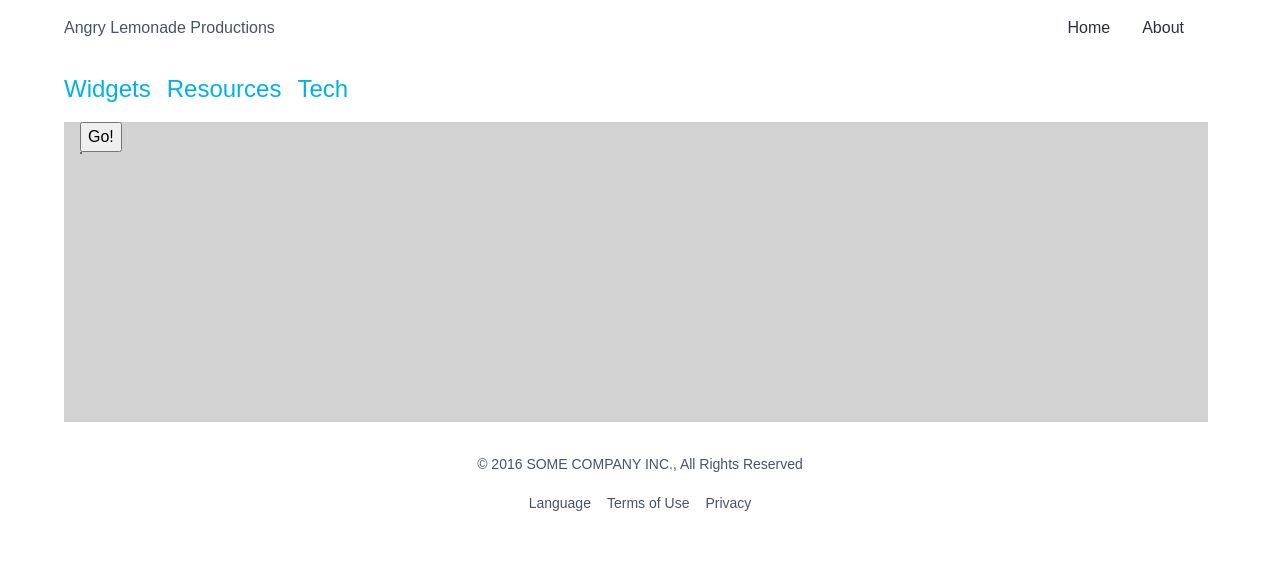
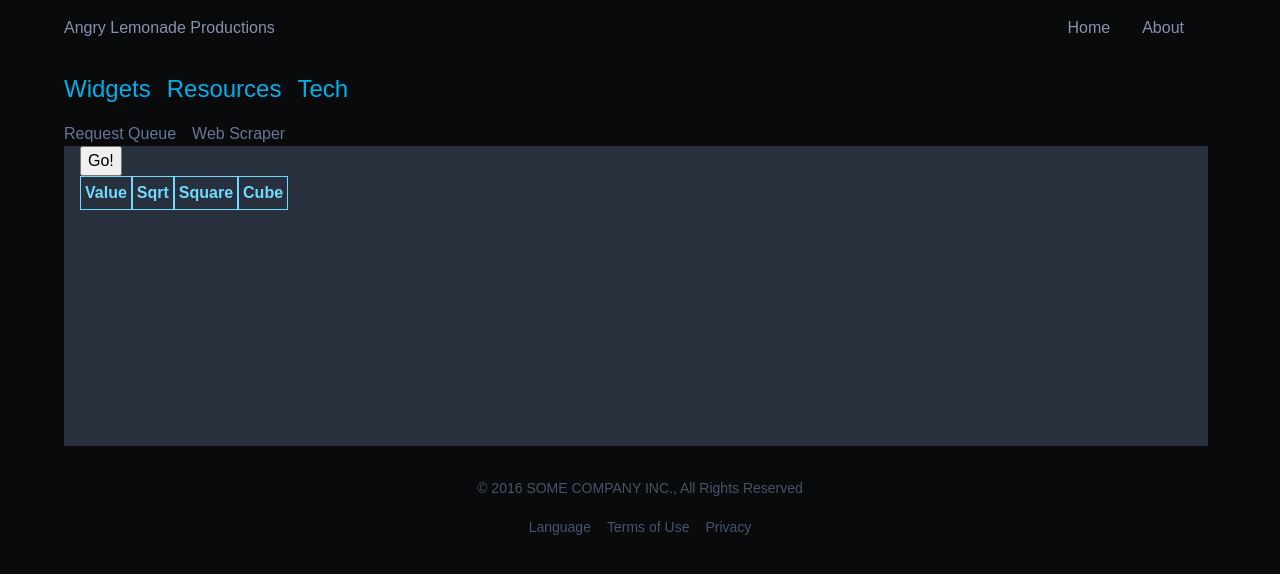
Before and after one commit to joelcaples/jdev-web, an Angular app: page /requestqueue in a window 1280 px wide. Shown: the top 574 px of the page. Built offline with nearby package versions, Linux system fonts and the light colour scheme.

Commit message:
Cleanup on Styles

```diff
--- a/src/app/components/app/app.component.html
+++ b/src/app/components/app/app.component.html
@@ -1,11 +1,11 @@
 <nav class="border-box db dt-l w-100 pa3 ph5-l">
-  <a class="db dtc-l v-mid mid-gray link dim w-100 w-25-l tc tl-l mb2 mb0-l" href="#" title="Home">
+  <a class="db dtc-l v-mid silver link dim w-100 w-25-l tc tl-l mb2 mb0-l" href="#" title="Home">
     <!-- <img src="http://tachyons.io/img/logo.jpg" class="dib w2 h2 br-100" alt="Site Name"> -->
     Angry Lemonade Productions
   </a>
   <div class="db dtc-l v-mid w-100 w-75-l tc tr-l">
-    <a class="link dim dark-gray f6 f5-l dib mr3 mr4-l" href="#" title="Home">Home</a>
-    <a class="link dim dark-gray f6 f5-l dib mr3 mr4-l" href="#" title="About">About</a>
+    <a class="link dim silver f6 f5-l dib mr3 mr4-l" href="#" title="Home">Home</a>
+    <a class="link dim silver f6 f5-l dib mr3 mr4-l" href="#" title="About">About</a>
   </div>
 </nav>
 
@@ -21,9 +21,9 @@
             <a class="link mr3" href="#" (click)="mainMenuItem=MainMenuItemType.Tech" routerLink="/tech">Tech</a>
           </span>
         </h3>
-        <ng-container *ngIf="mainMenuItem==MainMenuItemType.Widgets">
-          <a class="link dim gray f6 f5-ns dib mr3" routerLink="/requestqueue">Web Scraper</a>
-          <a class="link dim gray f6 f5-ns dib mr3" routerLink="/webscraper">Request Queue</a>
+        <ng-container *ngIf="getCurrentRoute()==MainMenuItemType.Widgets">
+          <a class="link dim gray f6 f5-ns dib mr3" routerLink="/requestqueue">Request Queue</a>
+          <a class="link dim gray f6 f5-ns dib mr3" routerLink="/webscraper">Web Scraper</a>
         </ng-container>
       </nav>
 
--- a/src/app/components/app/app.component.ts
+++ b/src/app/components/app/app.component.ts
@@ -1,5 +1,6 @@
 import { Component } from '@angular/core';
 import { MainMenuItemType } from 'src/app/shared/enums/entities.enum';
+import { ActivatedRoute, Route, Router } from '@angular/router';
 
 @Component({
   selector: 'app-root',
@@ -11,4 +12,19 @@ export class AppComponent {
   //public pageMode:number=0;
   public mainMenuItem:MainMenuItemType;
   public MainMenuItemType=MainMenuItemType;
+
+  constructor(private router:Router) {
+
+  }
+
+  public getCurrentRoute() {
+      switch(this.router.url) {
+        case '/widgetdashboard':
+        case '/requestqueue':
+        case '/webscraper':
+              return MainMenuItemType.Widgets;
+        default:
+          return MainMenuItemType.Undefined;
+      }
+  }
 }
--- a/src/app/shared/enums/entities.enum.ts
+++ b/src/app/shared/enums/entities.enum.ts
@@ -1,5 +1,6 @@
 export enum MainMenuItemType {
   Widgets,
   Resources,
-  Tech
+  Tech,
+  Undefined
 }
--- a/src/app/widgets/request-queue/request-queue.component.html
+++ b/src/app/widgets/request-queue/request-queue.component.html
@@ -1,11 +1,25 @@
-<div class="ph3 w-100 overflow-y-auto scroller" style="height:300px; background-color: lightgray;">
+<div class="ph3 w-100 overflow-y-auto scroller bg-dark-gray" style="height:300px;;">
     <input type="button" (click)="go()" value="Go!"/>
-    <div class="div-table">
+    <div class="dt-table">
+        <div class="dt-row ph3 w-100">
+            <div class="dtc ba pa1 b">Value</div>
+            <div class="dtc ba pa1 b">Sqrt</div>
+            <div class="dtc ba pa1 b">Square</div>
+            <div class="dtc ba pa1 b">Cube</div>
+        </div>
+        <div class="dt-row ph3 w-100" *ngFor="let value of values">
+            <div class="dtc ba pa1">{{value.Value}}</div>
+            <div class="dtc ba pa1">{{value.ValueSqrt}}</div>
+            <div class="dtc ba pa1">{{value.ValueSqared}}</div>
+            <div class="dtc ba pa1">{{value.ValueCubed}}</div>
+        </div>
+    </div>
+<!-- <div class="div-table">
         <div class="div-table-row" *ngFor="let value of values">
             <div class="div-table-col">{{value.Value}}</div>
             <div class="div-table-col">{{value.ValueSqrt}}</div>
             <div class="div-table-col">{{value.ValueSqared}}</div>
             <div class="div-table-col">{{value.ValueCubed}}</div>
         </div>
-    </div>
+    </div> -->
 </div>
--- a/src/index.html
+++ b/src/index.html
@@ -10,7 +10,7 @@
   <!-- <link rel="stylesheet" href="assets/tachyons.css"> -->
   <link rel="stylesheet" href="assets/keen.css">
 </head>
-<body>
+<body class="light-blue bg-black">
   <app-root></app-root>
 </body>
 </html>
```
